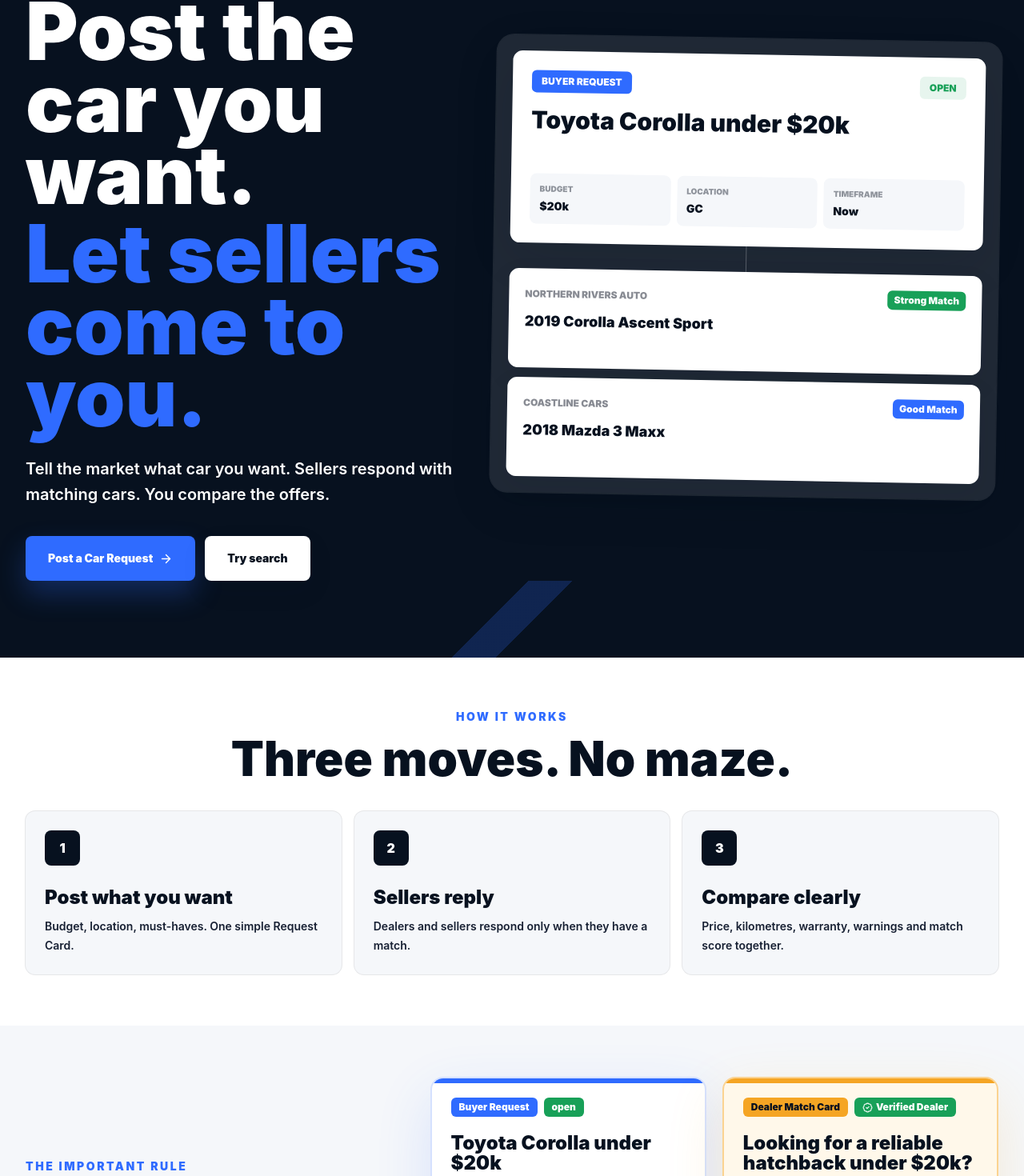
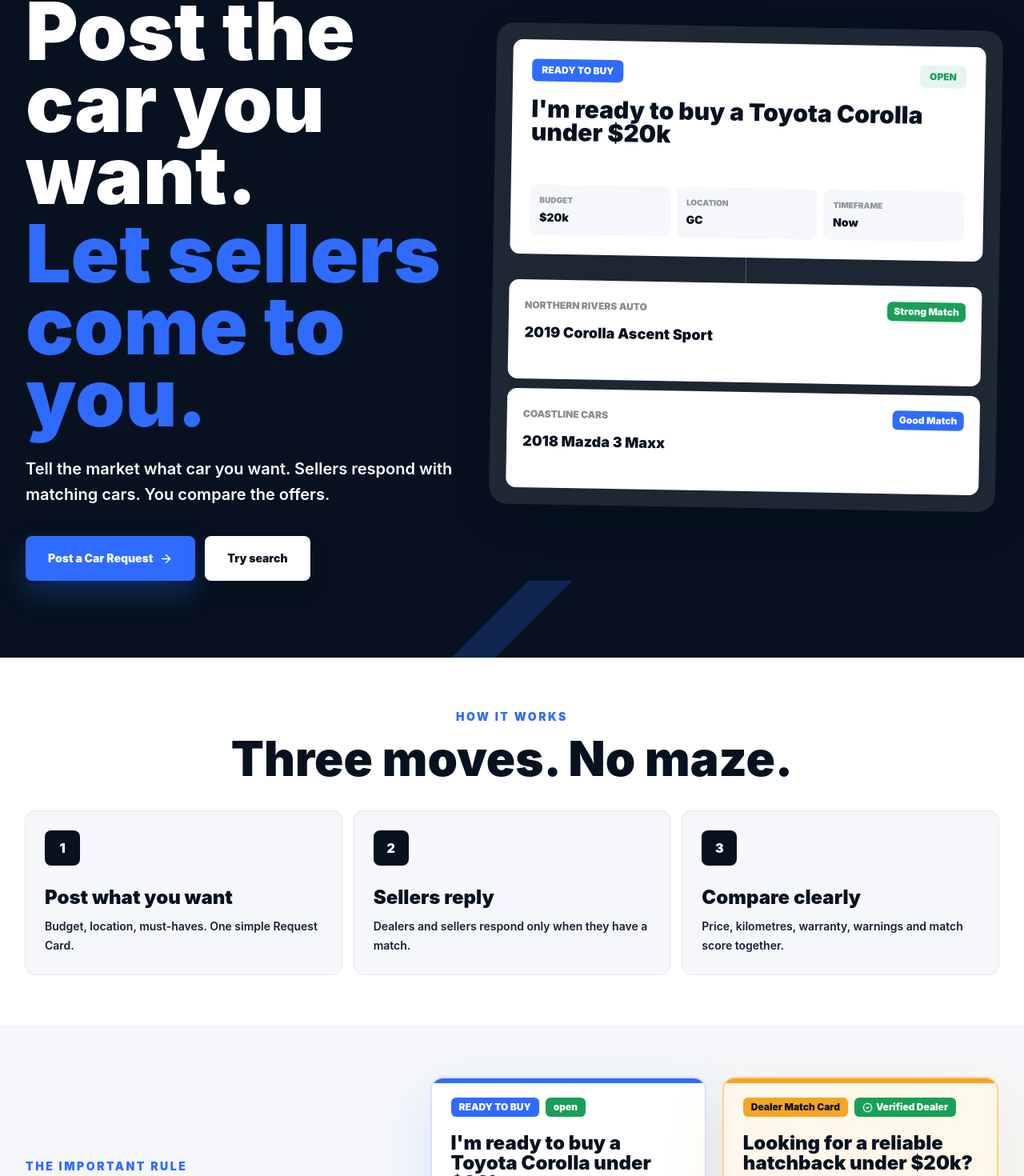
Before and after one commit to BeatViral/Reverse-Car-Market, a React (Vite) app: page / in a window 1280 px wide. Shown: the part 219-1689 px from the top of the page at 80% size. Built offline with nearby package versions, Linux system fonts and the light colour scheme.

Commit message:
Clarify active buyer card wording

```diff
--- a/src/components/MarketplaceCards.tsx
+++ b/src/components/MarketplaceCards.tsx
@@ -17,10 +17,6 @@
   return <span className={cx('inline-flex items-center rounded-md px-2.5 py-1 text-xs font-black', tones[tone])}>{children}</span>;
 }
 
-function buyerRequestTitle(title: string) {
-  return title.replace(/^Wanted:\s*/i, '');
-}
-
 export function BuyerWantedCardView({
   card,
   compact = false,
@@ -34,10 +30,10 @@
     <article className="relative overflow-hidden rounded-2xl border-2 border-blue/20 bg-white p-6 shadow-[0_24px_70px_rgba(47,107,255,0.14)]">
       <div className="absolute inset-x-0 top-0 h-1.5 bg-blue" />
       <div className="flex flex-wrap items-center gap-2">
-        <Chip tone="blue">Buyer Request</Chip>
+        <Chip tone="blue">READY TO BUY</Chip>
         <Chip tone={card.status === 'open' ? 'green' : 'slate'}>{card.status}</Chip>
       </div>
-      <h3 className="mt-5 text-2xl font-black leading-[1.05] text-navy">{buyerRequestTitle(card.title)}</h3>
+      <h3 className="mt-5 text-2xl font-black leading-[1.05] text-navy">{card.title}</h3>
       <p className="mt-4 text-sm font-semibold leading-6 text-charcoal/70">{compact ? card.aiSummary : card.naturalLanguageRequest}</p>
       <div className="mt-5 flex flex-wrap gap-2">
         <Chip>Budget: {card.budgetMax ? `under ${formatCurrency(card.budgetMax, true)}` : 'open'}</Chip>
@@ -115,10 +111,10 @@
     <div className="relative mx-auto max-w-xl">
       <div className="rounded-lg bg-white p-6 shadow-border">
         <div className="flex items-center justify-between gap-4">
-          <Chip tone="blue">Buyer Request Card</Chip>
+          <Chip tone="blue">READY TO BUY</Chip>
           <span className="text-xs font-bold uppercase text-green">Open</span>
         </div>
-        <h2 className="mt-5 text-2xl font-black text-navy">Toyota Corolla under $20k</h2>
+        <h2 className="mt-5 text-2xl font-black text-navy">I'm ready to buy a Toyota Corolla under $20k</h2>
         <div className="mt-5 flex flex-wrap gap-2">
           {['Automatic', 'NSW / QLD', 'Under 120,000km', 'Ready this month', 'Service history preferred'].map((item) => (
             <Chip key={item}>{item}</Chip>
--- a/src/data/demo.ts
+++ b/src/data/demo.ts
@@ -221,7 +221,7 @@
   {
     id: 'wanted-corolla-20k',
     buyerId: 'buyer-ava',
-    title: 'Toyota Corolla under $20k',
+    title: "I'm ready to buy a Toyota Corolla under $20k",
     naturalLanguageRequest: 'I need a Toyota Corolla under $20k near Gold Coast, automatic and reliable.',
     make: 'Toyota',
     model: 'Corolla',
@@ -246,7 +246,7 @@
   {
     id: 'wanted-hatchback-18k',
     buyerId: 'buyer-liam',
-    title: 'Reliable hatchback under $18k',
+    title: "I'm ready to buy a reliable hatchback under $18k",
     naturalLanguageRequest: 'Looking for an automatic hatchback under $18k, first car, low running costs.',
     bodyType: 'Hatchback',
     transmission: 'Automatic',
@@ -268,7 +268,7 @@
   {
     id: 'wanted-family-suv-35k',
     buyerId: 'buyer-ava',
-    title: 'Family SUV under $35k',
+    title: "I'm ready to buy a family SUV under $35k",
     naturalLanguageRequest: 'Need a reliable family SUV under $35k around Brisbane with safety features.',
     bodyType: 'SUV',
     transmission: 'Automatic',
@@ -290,7 +290,7 @@
   {
     id: 'wanted-work-ute-40k',
     buyerId: 'buyer-liam',
-    title: 'Work ute under $40k',
+    title: "I'm ready to buy a work ute under $40k",
     naturalLanguageRequest: 'I need a diesel ute under $40k for work, ideally 4x4 and automatic.',
     bodyType: 'Ute',
     fuelType: 'Diesel',
@@ -313,7 +313,7 @@
   {
     id: 'wanted-hybrid-suv-45k',
     buyerId: 'buyer-ava',
-    title: 'Hybrid SUV under $45k',
+    title: "I'm ready to buy a hybrid SUV under $45k",
     naturalLanguageRequest: 'Looking for a hybrid SUV under $45k, low running costs, Brisbane or Gold Coast.',
     bodyType: 'SUV',
     fuelType: 'Hybrid',
--- a/src/lib/mockAi.ts
+++ b/src/lib/mockAi.ts
@@ -73,9 +73,10 @@
 
   const subject = [intent.make, intent.model].filter(Boolean).join(' ') || intent.bodyType || 'car';
   const budgetText = intent.budgetMax ? ` under $${Math.round(intent.budgetMax / 1000)}k` : '';
+  const article = /^(audi|ev|mpv|suv)\b/i.test(subject) ? 'an' : 'a';
 
   return {
-    title: `${subject}${budgetText}`,
+    title: `I'm ready to buy ${article} ${subject}${budgetText}`,
     naturalLanguageRequest: raw,
     make: intent.make,
     model: intent.model,
--- a/src/pages/HomePage.tsx
+++ b/src/pages/HomePage.tsx
@@ -151,10 +151,10 @@
       <div className="rounded-[1.35rem] bg-white/10 p-4 shadow-card ring-1 ring-white/10 sm:p-5 lg:rotate-1">
         <div className="rounded-xl bg-white p-6 shadow-card">
           <div className="flex flex-wrap items-center justify-between gap-3">
-            <span className="rounded-md bg-blue px-3 py-1.5 text-xs font-black uppercase text-white">Buyer Request</span>
+            <span className="rounded-md bg-blue px-3 py-1.5 text-xs font-black uppercase text-white">Ready to Buy</span>
             <span className="rounded-md bg-green/10 px-3 py-1.5 text-xs font-black uppercase text-green">Open</span>
           </div>
-          <h2 className="mt-5 text-3xl font-black leading-[0.95] text-navy">Toyota Corolla under $20k</h2>
+          <h2 className="mt-5 text-3xl font-black leading-[0.95] text-navy">I'm ready to buy a Toyota Corolla under $20k</h2>
           <p className="mt-3 text-sm font-semibold text-charcoal/62">Gold Coast / Automatic / Service history</p>
           <div className="mt-5 grid grid-cols-3 gap-2">
             {['Budget', 'Location', 'Timeframe'].map((label) => (
```
Also changed, not shown: assets/app.js.
